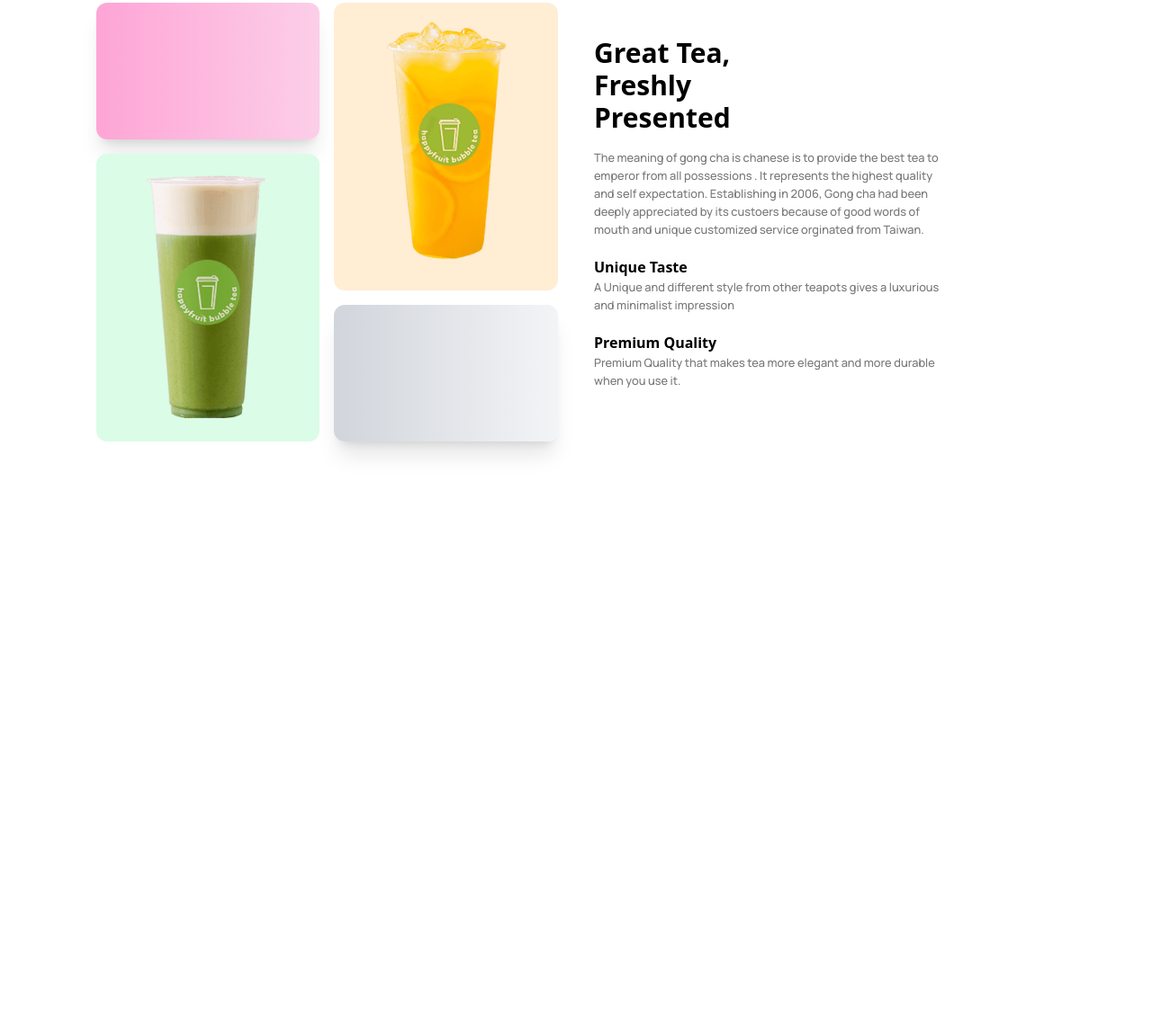
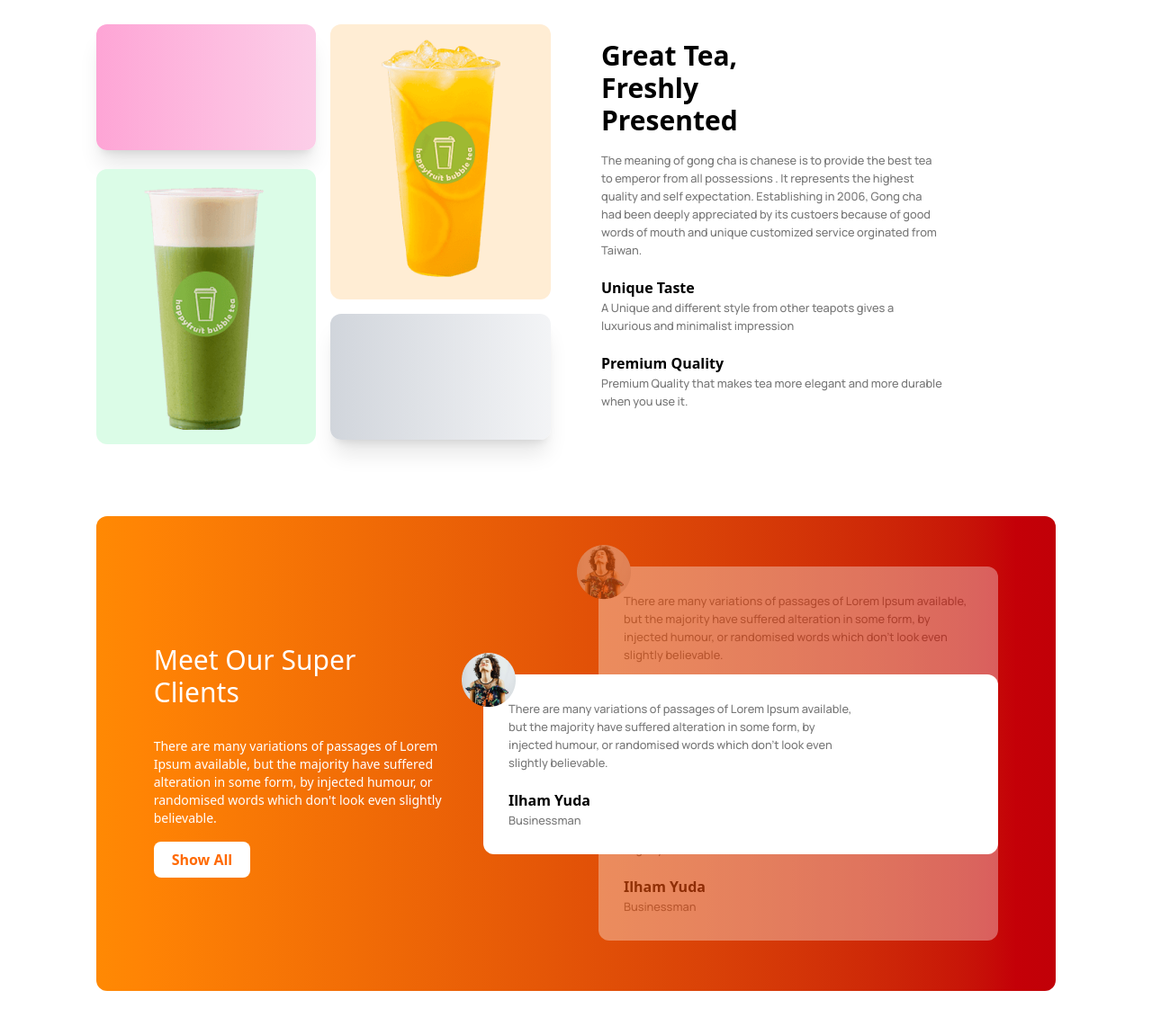
Before and after one commit to mdrasel97/tea-house, a plain HTML site: page index.html in a window 1280 px wide. Shown: the part 1072-2213 px from the top of the page at 90% size. Before the commit the page ends 1603 px from the top, so only its background shows below. Drawn offline with nearby package versions, Linux system fonts and the light colour scheme.

Commit message:
meet section added

```diff
--- a/index.html
+++ b/index.html
@@ -111,21 +111,21 @@
           </section>
 
           <!-- Great Tea section  -->
-           <section class="grid grid-cols-1 lg:grid-cols-2 gap-10 my-10">
+           <section class="grid grid-cols-1 lg:grid-cols-2 gap-14 my-20">
             <!-- tea image site  -->
             <div class="grid grid-cols-2 grid-rows-3 gap-4">
               <!-- div -1  -->
-              <div class="bg-gradient-to-r from-pink-300 to-pink-200 h-38 shadow-xl rounded-xl"></div>
+              <div class="bg-gradient-to-r from-pink-300 to-pink-200 h-35 shadow-xl rounded-xl"></div>
               <!-- div-2  -->
                <div class="bg-orange-100 rounded-xl row-span-2">
-                <img class="mx-auto p-5 " src="./images/fresh-1.png" alt="">
+                <img class="mx-auto p-4 " src="./images/fresh-1.png" alt="">
                </div>
               <!-- div-2  -->
                <div class="bg-green-100 rounded-xl row-span-2">
-                <img class="mx-auto p-5" src="./images/fresh-2.png" alt="">
+                <img class="mx-auto p-4" src="./images/fresh-2.png" alt="">
                </div>
                <!-- div-4  -->
-               <div class="bg-gradient-to-r from-gray-300 to-gray-100 h-38 shadow-xl rounded-xl"></div>
+               <div class="bg-gradient-to-r from-gray-300 to-gray-100 h-35 shadow-xl rounded-xl"></div>
             </div>
             <!-- tea content site  -->
              <div class="flex items-center">
@@ -139,6 +139,40 @@
                </div>
              </div>
            </section>
+
+           <!-- Meet Our Super Clients section-->
+            <section class="mb-20 md:flex bg-gradient-to-r from-orange-400 to-red-700 rounded-xl py-10 px-16 items-center justify-between gap-5">
+              <!-- meet conten  -->
+               <div class="">
+                <h2 class="w-3/5 text-3xl my-4 font-medium text-white">Meet Our Super Clients</h2>
+                <p class="text-white text-sm w-3/4 py-4">There are many variations of passages of Lorem Ipsum available, but the majority have suffered alteration in some form, by injected humour, or randomised words which don't look even slightly believable. </p>
+                <button class="py-2 px-5 bg-white rounded-lg text-orange-500 font-semibold">Show All</button>
+               </div>
+               <!-- meet card  -->
+                <div class="relative">
+                  <!-- third-card  -->
+                  <div class="bg-white p-7 my-4 rounded-xl absolute top-30 -left-32 z-10">
+                    <img class="absolute -top-6 -left-6" src="./images/client.png" alt="">
+                    <p class="paragraph w-3/4">There are many variations of passages of Lorem Ipsum available, but the majority have suffered alteration in some form, by injected humour, or randomised words which don't look even slightly believable. </p>
+                    <h4 class="mt-5 font-semibold">Ilham Yuda</h4>
+                    <p class="paragraph">Businessman</p>
+                   </div>
+                  <!-- fast-card  -->
+                   <div class="bg-white opacity-35 p-7 my-4 rounded-xl relative">
+                    <img class="absolute -top-6 -left-6" src="./images/client.png" alt="">
+                    <p class="paragraph">There are many variations of passages of Lorem Ipsum available, but the majority have suffered alteration in some form, by injected humour, or randomised words which don't look even slightly believable. </p>
+                    <h4 class="mt-5 font-semibold">Ilham Yuda</h4>
+                    <p class="paragraph">Businessman</p>
+                   </div>
+                  <!-- second-card  -->
+                   <div class="bg-white opacity-35 p-7 my-4 rounded-xl relative">
+                    <img class="absolute -top-6 -left-6" src="./images/client.png" alt="">
+                    <p class="paragraph">There are many variations of passages of Lorem Ipsum available, but the majority have suffered alteration in some form, by injected humour, or randomised words which don't look even slightly believable. </p>
+                    <h4 class="mt-5 font-semibold">Ilham Yuda</h4>
+                    <p class="paragraph">Businessman</p>
+                   </div>
+                </div>
+            </section>
     </main>
     <footer>
 
```
